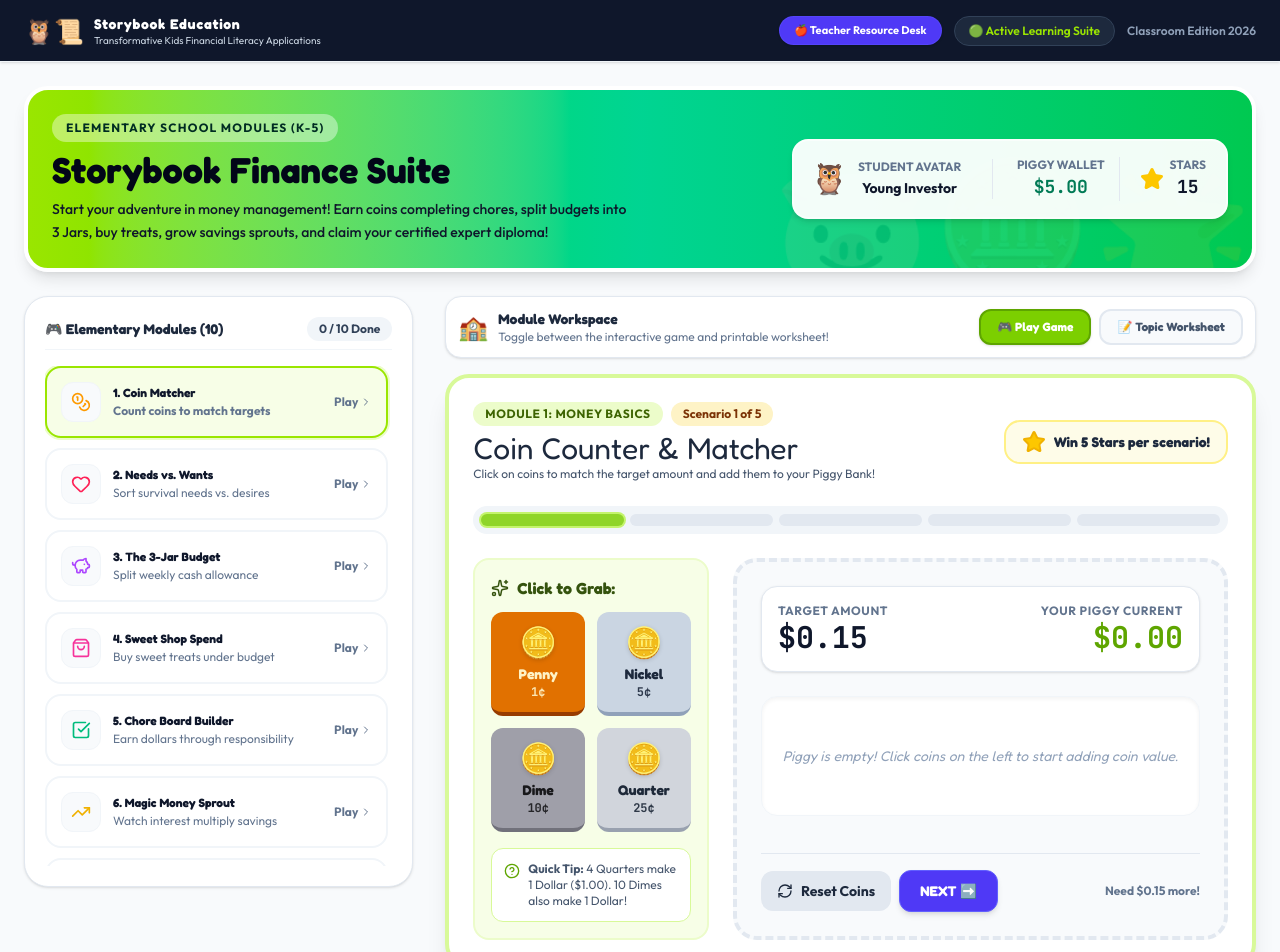
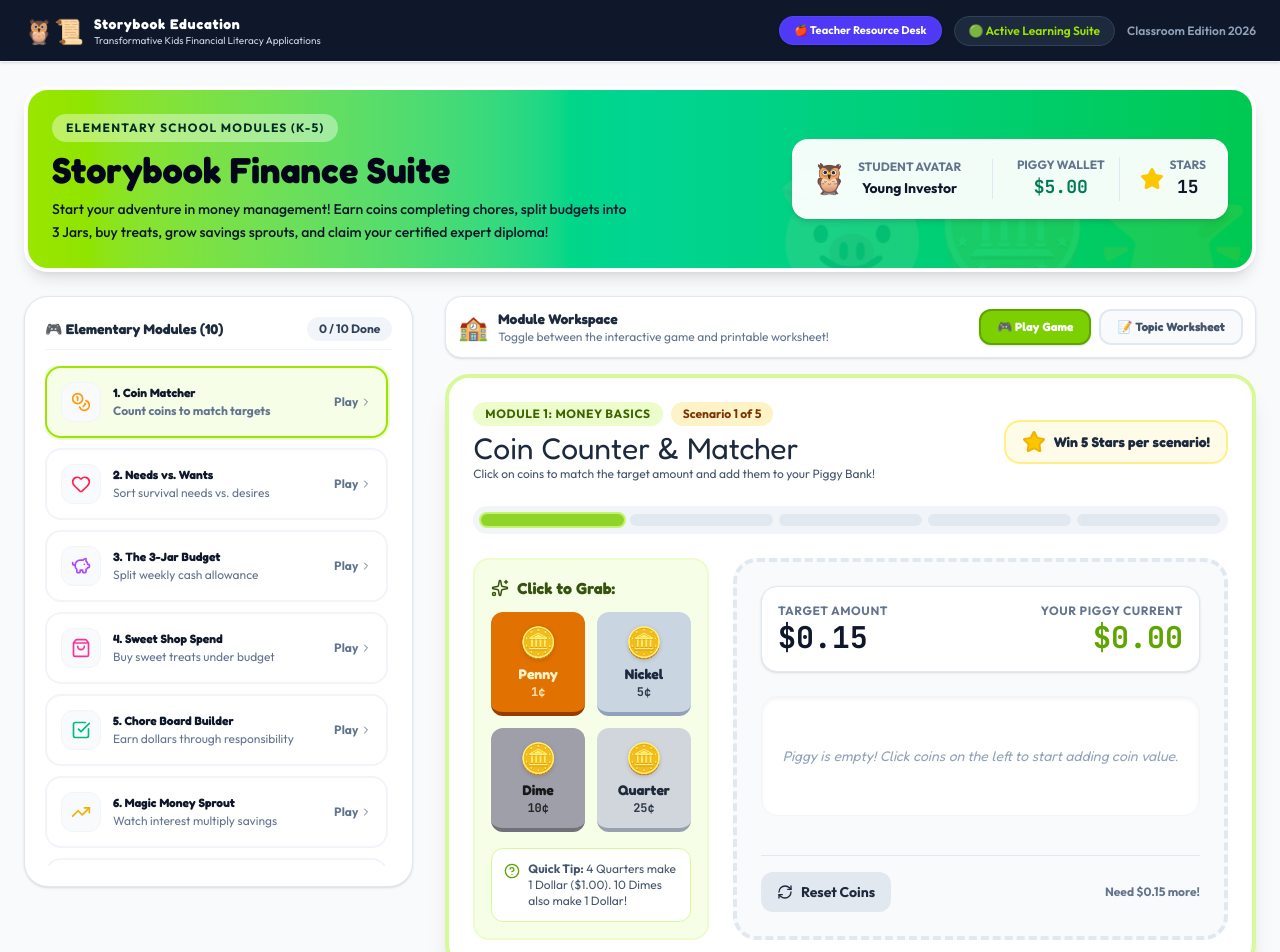
Before and after one commit to ealimon/storybook-finance-elementary, a React (Vite) app: page / in a window 1280 px wide. Shown: the top 952 px of the page. Built offline with nearby package versions, Linux system fonts and the light colour scheme.

Commit message:
feat(coin-catcher): show next module button on completion
Update conditional rendering to display the "Next" button only when the current level or game is completed, and add entrance animation.

```diff
--- a/src/components/CoinCatcher.tsx
+++ b/src/components/CoinCatcher.tsx
@@ -267,19 +267,17 @@ export default function CoinCatcher({ wallet, onAddMoney, onAddStars, onNextModu
                   <RefreshCw size={16} /> Reset Coins
                 </button>
 
-                {onNextModule && (
-                  <button
+                {onNextModule && (isAllCompleted || (level === TARGETS.length - 1 && success)) && (
+                  <motion.button
                     id="btn-coin-next-actionbar"
+                    initial={{ scale: 0.8, opacity: 0 }}
+                    animate={{ scale: 1, opacity: 1 }}
                     onClick={onNextModule}
-                    className={`flex items-center gap-1.5 px-5 py-2.5 rounded-xl text-sm font-display font-bold shadow-md transition-all cursor-pointer border ${
-                      isAllCompleted || (level === TARGETS.length - 1 && success)
-                        ? 'bg-gradient-to-r from-emerald-600 to-green-600 hover:from-emerald-700 hover:to-green-700 text-white border-emerald-400 ring-2 ring-emerald-300 animate-pulse'
-                        : 'bg-indigo-600 hover:bg-indigo-700 text-white border-indigo-500'
-                    }`}
+                    className="flex items-center gap-1.5 px-5 py-2.5 rounded-xl text-sm font-display font-bold shadow-md transition-all cursor-pointer bg-gradient-to-r from-emerald-600 to-green-600 hover:from-emerald-700 hover:to-green-700 text-white border border-emerald-400 ring-2 ring-emerald-300 animate-pulse"
                     title="Progress to Module 2: Needs vs. Wants"
                   >
                     <span>NEXT ➡️</span>
-                  </button>
+                  </motion.button>
                 )}
               </div>
 
```
